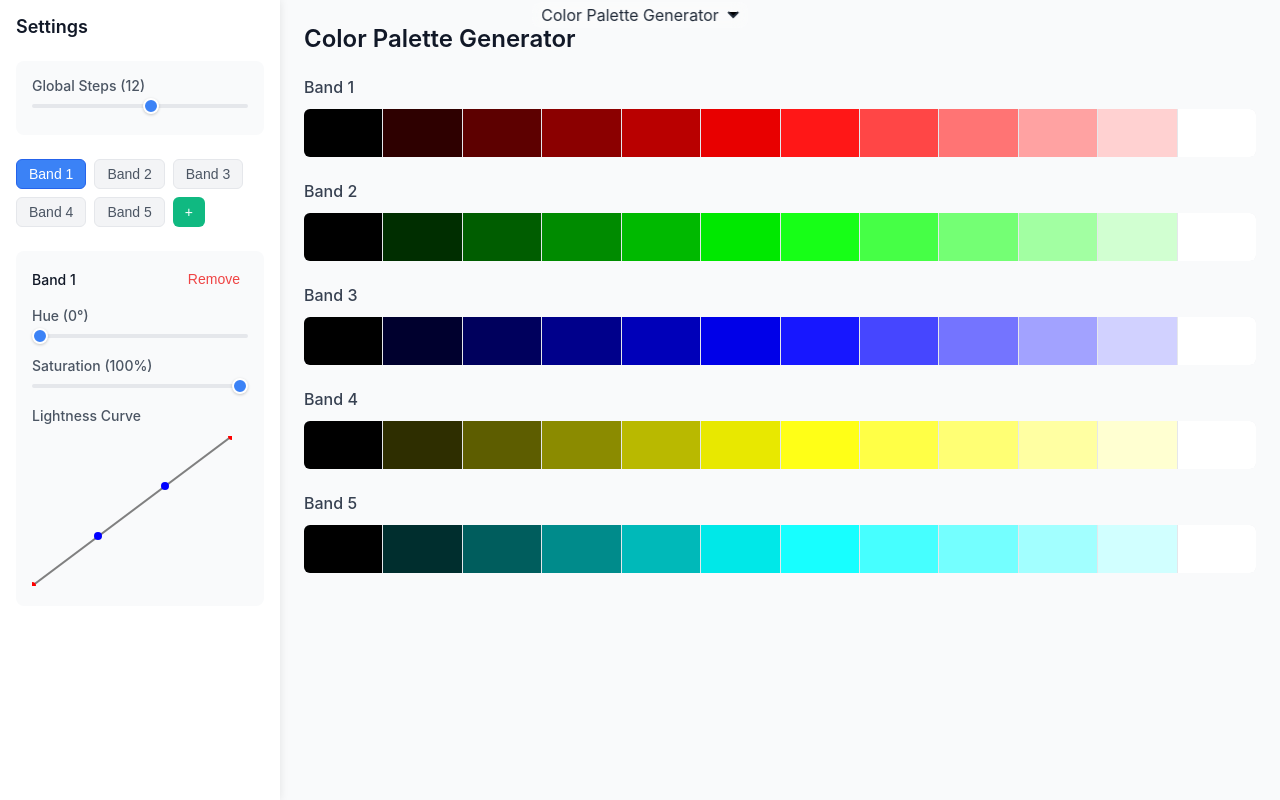
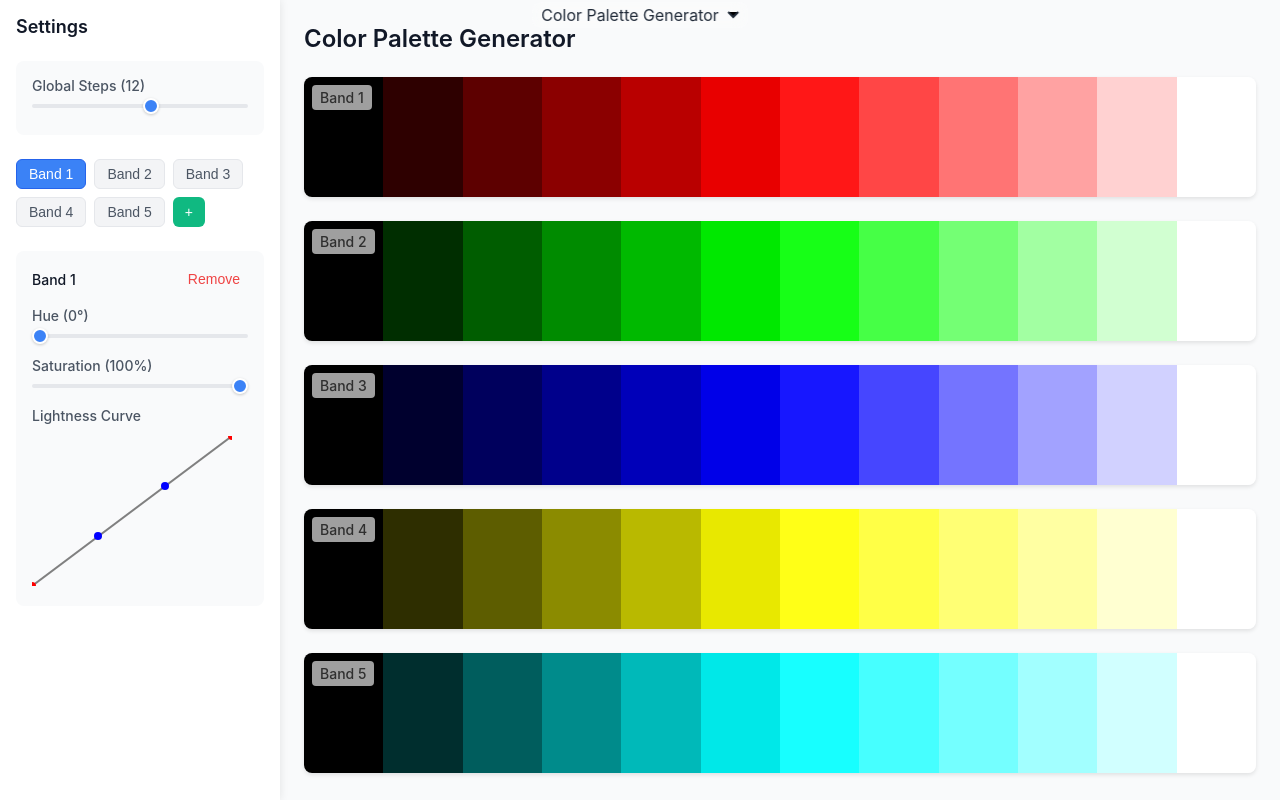
Before and after one commit to caidentity/toolbox, a Next.js app: page /tools/color-palette in a window 1280 px wide. Built offline with nearby package versions, Linux system fonts and the light colour scheme.

Commit message:
more cleanup

```diff
--- a/app/tools/color-palette/ColorPaletteGenerator.scss
+++ b/app/tools/color-palette/ColorPaletteGenerator.scss
@@ -162,29 +162,34 @@
       .color-bands {
         display: flex;
         flex-direction: column;
-        gap: 24px;
-      }
+        gap: 1.5rem;
 
         .band-container {
+          position: relative;
+
           .band-title {
-          font-size: 16px;
+            position: absolute;
+            top: 8px;
+            left: 8px;
             font-weight: 500;
-          color: #374151;
-          margin-bottom: 12px;
+            font-size: 0.875rem;
+            color: rgba(0, 0, 0, 0.7);
+            background: rgba(255, 255, 255, 0.624);
+            padding: 4px 8px;
+            border-radius: 4px;
+            z-index: 1;
           }
 
           .color-steps {
             display: flex;
-          gap: 1px;
-          background: #e5e7eb;
-          border-radius: 6px;
+            min-height: 120px;
+            border-radius: 8px;
             overflow: hidden;
+            box-shadow: 0 2px 4px rgba(0, 0, 0, 0.1);
 
             .color-step {
               flex: 1;
-            height: 48px;
               position: relative;
-            cursor: pointer;
 
               .color-info {
                 position: absolute;
@@ -194,9 +199,9 @@
                 justify-content: center;
                 background: rgba(0, 0, 0, 0.5);
                 color: white;
-              font-size: 12px;
+                font-size: 0.75rem;
                 opacity: 0;
-              transition: opacity 0.2s ease;
+                transition: opacity 0.2s;
               }
 
               &:hover .color-info {
@@ -207,3 +212,4 @@
         }
       }
     }
+}
--- a/app/tools/color-palette/ColorPaletteGenerator.tsx
+++ b/app/tools/color-palette/ColorPaletteGenerator.tsx
@@ -246,8 +246,8 @@ export default function ColorPaletteGenerator() {
         <div className="color-bands">
           {colorBands.map(band => (
             <div key={band.id} className="band-container">
-              <h3 className="band-title">Band {band.id}</h3>
               <div className="color-steps">
+                <div className="band-title">Band {band.id}</div>
                 {generateColorSteps(band).map((color, index) => (
                   <div
                     key={index}
```
Lines whose indentation alone changed are shown as unchanged.
